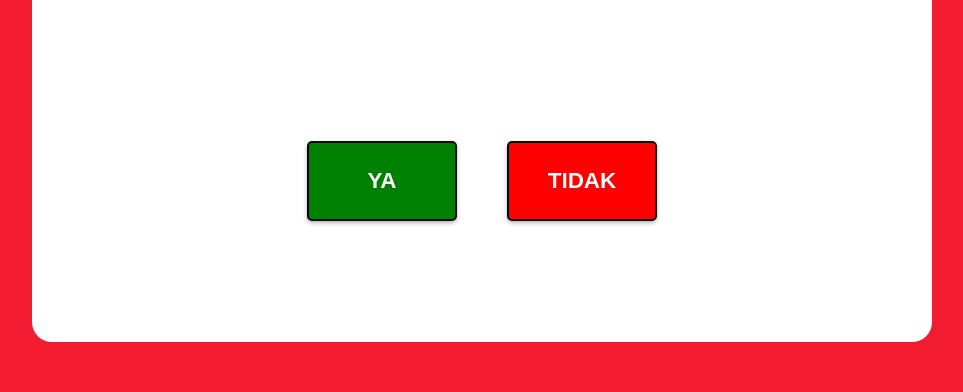
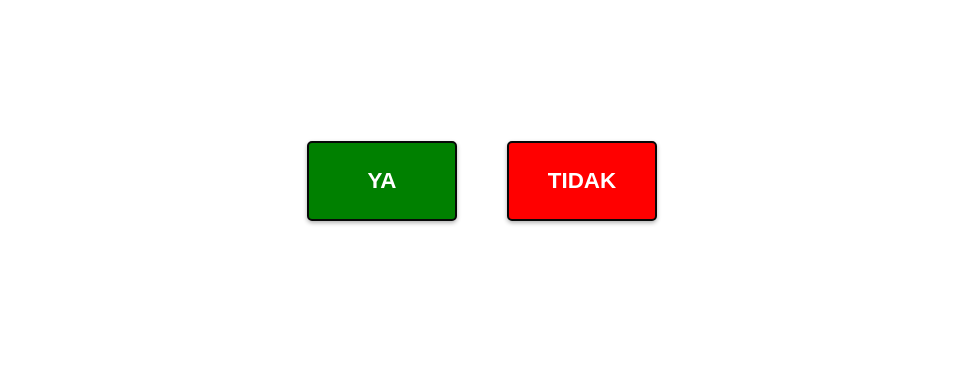
Before and after one commit to sridharaminingbalikpapan-star/sridharamining, a plain HTML site: page index.html in a window 1280 px wide. Shown: the part 408-800 px from the top of the page, without its empty margins (158-1121 px from the left). Drawn offline with Linux system fonts and the light colour scheme.

Commit message:
style.css

```diff
--- a/style.css
+++ b/style.css
@@ -17,7 +17,7 @@ body {
     justify-content: center;
     align-items: center;
     min-height: 100vh;
-    background: #f21b30;
+    background: #fff;
 }
 
 .wrapper {
@@ -78,4 +78,5 @@ button:nth-child(2) {
     margin-right: -200px;
     background: red;
     color: #fff;
+
 }
```
